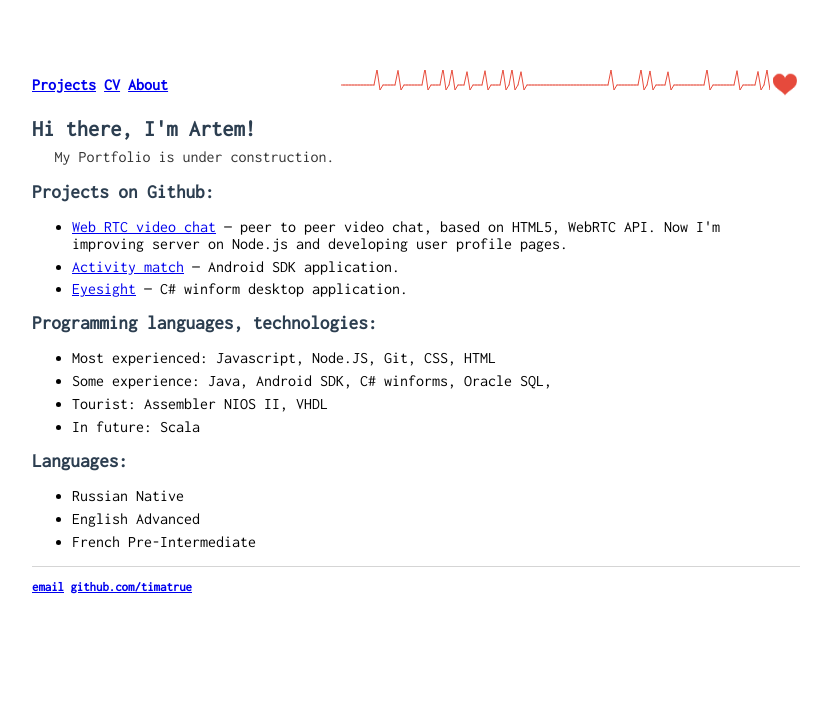
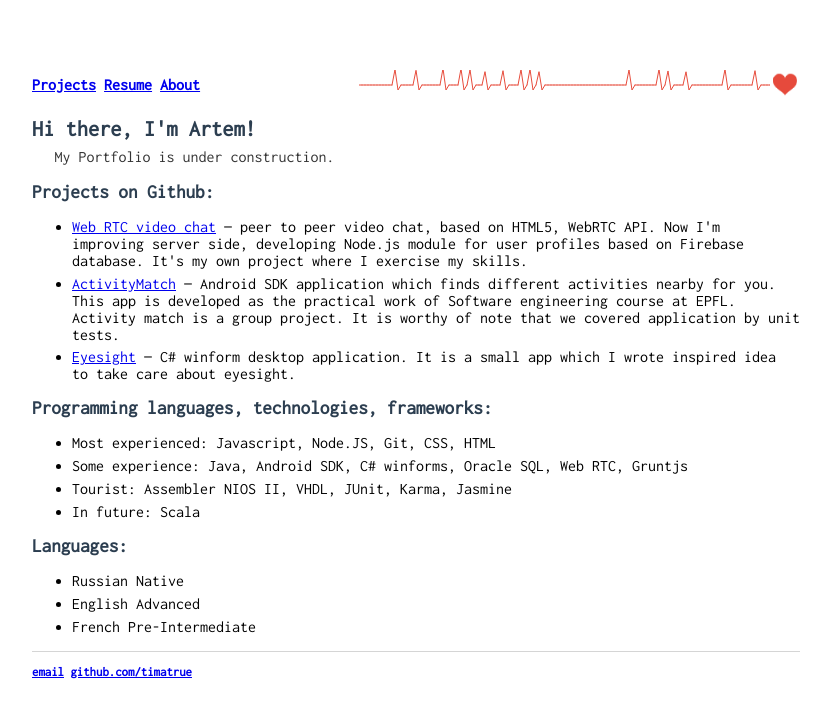
Before and after one commit to timatrue/timatrue.github.io, a Jekyll site: the page built from index.html, in a window 1280 px wide. Shown: the top 718 px of the page, without its empty margins (224-1055 px from the left). Built offline with Jekyll 4.4.1, drawn with Linux system fonts in a browser that asks for light colours.

Commit message:
add a lot of new texts, CV changed on resume

```diff
--- a/_layouts/default.html
+++ b/_layouts/default.html
@@ -15,7 +15,7 @@
 				<nav >
 					<ul>
 						<li><a href="/">Projects</a></li>
-						<li><a href="/cv">CV</a></li>
+						<li><a href="/resume">Resume</a></li>
 						<li><a href="/about">About</a></li>
 					</ul>
 				</nav>
--- a/about.html
+++ b/about.html
@@ -3,7 +3,8 @@ layout: default
 title: software developer portfolio
 ---
 <h1>Hi there, I'm Artem!</h1>
-	<p>My Portfolio is under construction.</p>
+	<p>I'm russian, livining now at Lausanne, Switzerland. My current interests are focused on JS, Node.Js and Web RTC.
+	My goal is to become a high-level web developer. Also I'm feel passion about Java Android Development.</p>
 
 <div class="blurb">
 
--- a/index.html
+++ b/index.html
@@ -8,18 +8,21 @@ title: software developer portfolio
 		<section>
 		<h2>Projects on Github:</h2>
 			<ul>
-				<li><a href="https://github.com/timatrue/webrtc">Web RTC video chat</a> — peer to peer video chat, based on HTML5, WebRTC API. Now I'm improving server on Node.js and developing user profile pages.</li>
-				<li><a href="https://github.com/timatrue/activity-match">Activity match</a>  — Android SDK application.</li>
-				<li><a href="https://github.com/timatrue/eyesightapp">Eyesight</a>  — C# winform desktop application.</li>
+				<li><a href="https://github.com/timatrue/webrtc">Web RTC video chat</a> — peer to peer video chat, based on HTML5, WebRTC API.
+				Now I'm improving server side, developing Node.js module for user profiles based on Firebase database. It's my own project where I exercise my skills.</li>
+				<li><a href="https://github.com/timatrue/activity-match">ActivityMatch</a>  — Android SDK application which finds different activities nearby for you.
+					This app is developed as the practical work of Software engineering course at EPFL. Activity match is a group project.
+					It is worthy of note that we covered application by unit tests.  </li>
+				<li><a href="https://github.com/timatrue/eyesightapp">Eyesight</a>  — C# winform desktop application. It is a small app which I wrote inspired idea to take care about eyesight.</li>
 			</ul>
 		</section>
 		<section>
-		<h2>Programming languages, technologies:</h2>
+		<h2>Programming languages, technologies, frameworks:</h2>
 			<ul style="list-style-type:disc">
 				<li>Most experienced: Javascript, Node.JS, Git, CSS, HTML</li>
-				<li>Some experience: Java, Android SDK, C# winforms, Oracle SQL,</li>
-				<li>Tourist:  Assembler NIOS II, VHDL</li>
-				<li>In future: Scala</li>
+				<li>Some experience: Java, Android SDK, C# winforms, Oracle SQL, Web RTC, Gruntjs</li>
+				<li>Tourist: Assembler NIOS II, VHDL, JUnit, Karma, Jasmine</li>
+				<li>In future: Scala </li>
 			</ul>
 		</section>
 		<section>
```
Also changed, not shown: other parts of _layouts/default.html (+6 -2 lines), cv.html (deleted, +0 -21 lines), resume.html (added, +30 -0 lines), location_icon.png (deleted).
